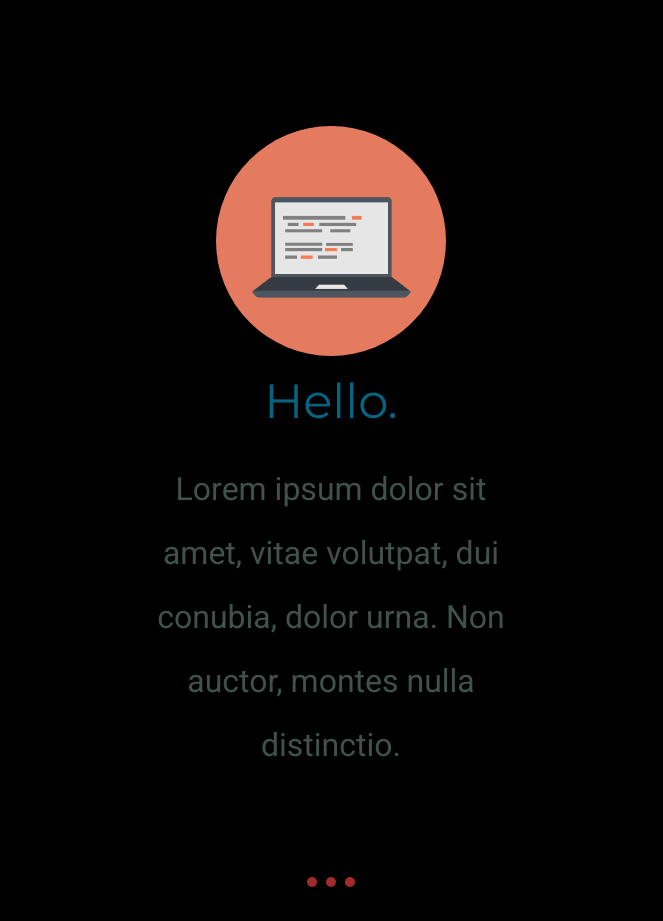
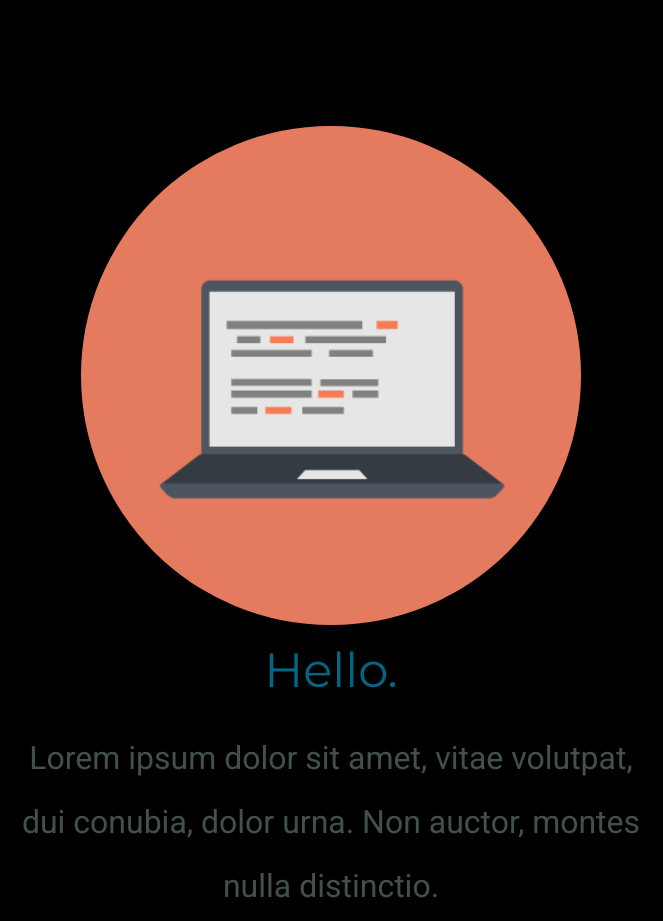
Before and after one commit to Anarogk/My-site-with-just-Html-and-css-, a plain HTML site: page index.html in a window 1280 px wide. Shown: the part 940-1861 px from the top of the page, without its empty margins (309-972 px from the left). Drawn offline with Linux system fonts and the light colour scheme.

Commit message:
Update styles.css

```diff
--- a/css/styles.css
+++ b/css/styles.css
@@ -93,7 +93,7 @@ hr{
 }
 
 .profile {
-  width: 30%;
+  width: 50%;
   text-align: center;
   margin: 100px auto 100px auto;
   line-height: 2;
@@ -113,14 +113,14 @@ hr{
 .contact-me {
   width: 50%;
   margin: 100px auto 100px auto;
-  text-align: left;
+  text-align: center;
   line-height: 2;
 }
 
 .computer-circle {
   border-radius: 50%;
-  height: 60%;
-  width: 60%;
+  height: 78%;
+  width: 78%;
 }
 
 .codeimg {
```
